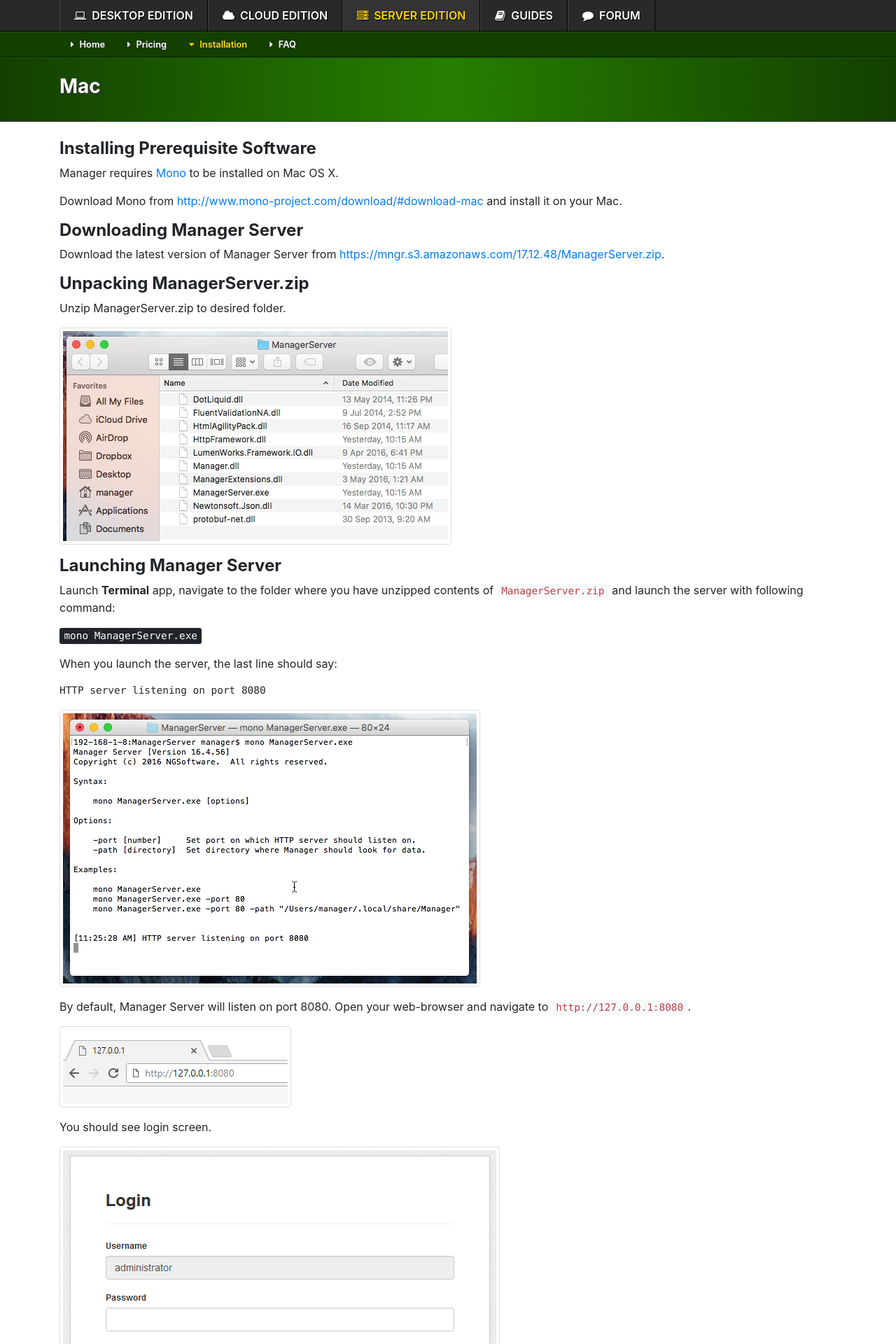
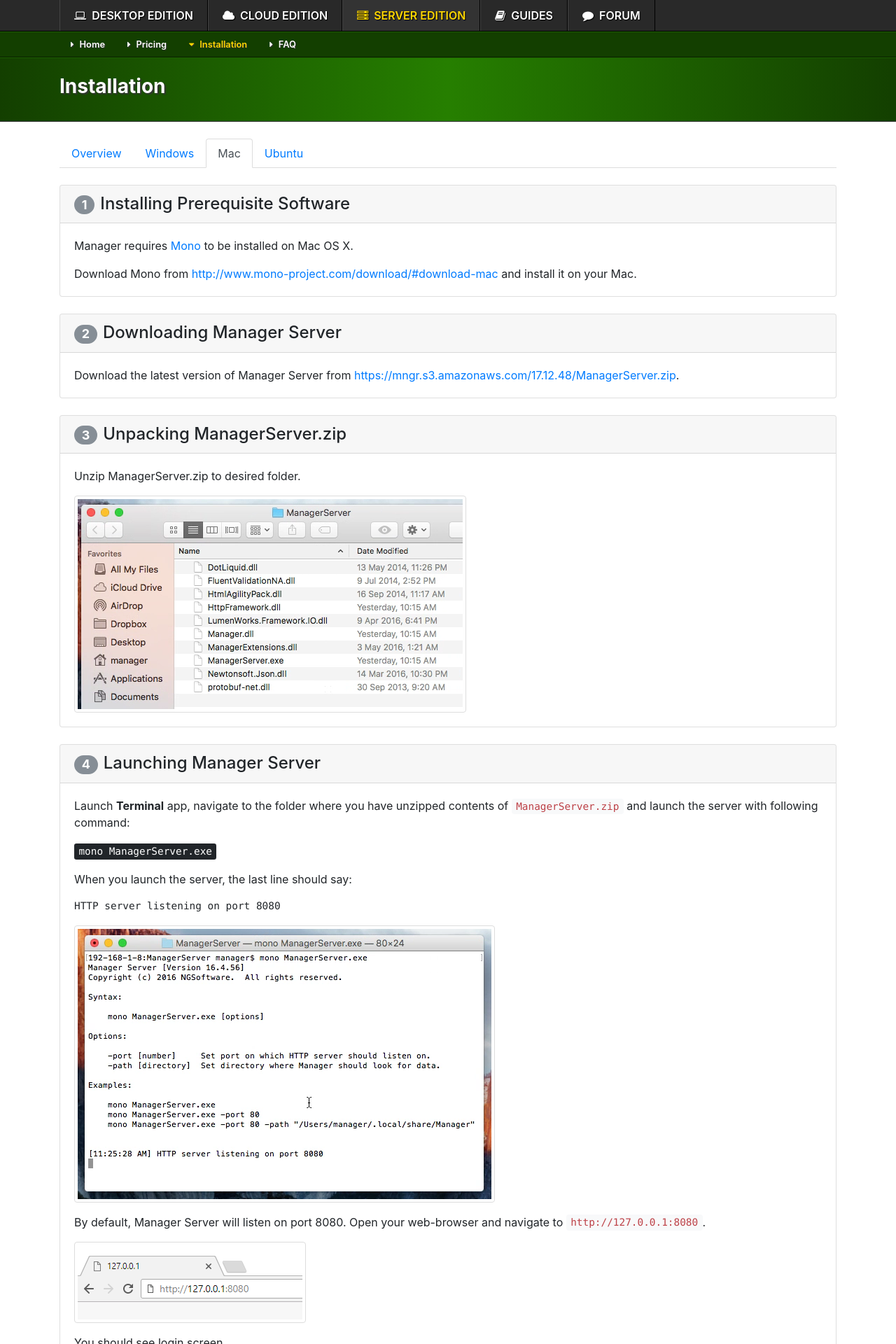
Before and after one commit to 3etechinns/www.manager.io, a Jekyll site: the page built from server/installation/mac/index.html, in a window 1280 px wide. Shown: the top 1920 px of the page at 70% size. Built offline with Jekyll 4.4.1, drawn with Linux system fonts in a browser that asks for light colours; comment, search, counter and statistics services are not loaded.

Commit message:
no message

```diff
--- a/_includes/header.html
+++ b/_includes/header.html
@@ -23,9 +23,9 @@
       .navbar-nav .nav-link:hover { text-decoration: underline }
       .navbar-nav .active > .nav-link { color: gold; background-color: #333 }
 
-      .nav .nav-item a { color: #fff }
-      .nav .nav-item a:hover { text-decoration: underline }
-      .nav .nav-item a.active { color: gold }
+      #secondary .nav-item a { color: #fff }
+      #secondary .nav-item a:hover { text-decoration: underline }
+      #secondary .nav-item a.active { color: gold }
     </style>
   </head>
   <body style="background-color: #111">
@@ -46,7 +46,7 @@
 {% if page.url == '/' or url_parts[1] == 'desktop' %}
 <div style="background-color: rgb(102,0,0); border-top: 1px solid #990000; border-bottom: 1px solid #330000; text-shadow: 1px 1px 1px #333">
 	<div class="container small" style="font-weight: 600">
-    <ul class="nav">
+    <ul id="secondary" class="nav">
       <li class="nav-item"><a href="/" class="nav-link{% if page.url == '/' %} active{% endif %}"><i class="fa fa-caret-{% if page.url == '/' %}down{% else %}right{% endif %} mr-2"></i>Home</a></li>
       <li class="nav-item"><a href="/desktop/screenshots/" class="nav-link{% if url_parts[2] == 'screenshots' %} active{% endif %}"><i class="fa fa-caret-{% if url_parts[2] == 'screenshots' %}down{% else %}right{% endif %} mr-2"></i>Screenshots</a></li>
       <li class="nav-item"><a href="/desktop/download/" class="nav-link{% if url_parts[2] == 'download' %} active{% endif %}"><i class="fa fa-caret-{% if url_parts[2] == 'download' %}down{% else %}right{% endif %} mr-2"></i>Download</a></li>
@@ -80,7 +80,7 @@
 {% if url_parts[1] == 'cloud' %}
 <div style="background-color: rgb(0,37,63); border-top: 1px solid #00375F; border-bottom: 1px solid #00121F; text-shadow: 1px 1px 1px #333">
 	<div class="container small" style="font-weight: 600">
-    <ul class="nav">
+    <ul id="secondary" class="nav">
       <li class="nav-item"><a href="/cloud/" class="nav-link{% if url_parts[2] == nil %} active{% endif %}"><i class="fa fa-caret-{% if url_parts[2] == nil %}down{% else %}right{% endif %} mr-2"></i>Home</a></li>
       <li class="nav-item"><a href="/cloud/pricing/" class="nav-link{% if url_parts[2] == 'pricing' %} active{% endif %}"><i class="fa fa-caret-{% if url_parts[2] == 'pricing' %}down{% else %}right{% endif %} mr-2"></i>Pricing</a></li>
       <li class="nav-item"><a href="/cloud/faq/" class="nav-link{% if url_parts[2] == 'faq' %} active{% endif %}"><i class="fa fa-caret-{% if url_parts[2] == 'faq' %}down{% else %}right{% endif %} mr-2"></i>FAQ</a></li>
@@ -109,7 +109,7 @@
 {% if url_parts[1] == 'server' %}
 <div style="background-color: rgb(19,63,0); border-top: 1px solid #1C5F00; border-bottom: 1px solid #091F00; text-shadow: 1px 1px 1px #333">
 	<div class="container small" style="font-weight: 600">
-    <ul class="nav">
+    <ul id="secondary" class="nav">
       <li class="nav-item"><a href="/server/" class="nav-link{% if url_parts[2] == nil %} active{% endif %}"><i class="fa fa-caret-{% if url_parts[2] == nil %}down{% else %}right{% endif %} mr-2"></i>Home</a></li>
       <li class="nav-item"><a href="/server/pricing/" class="nav-link{% if url_parts[2] == 'pricing' %} active{% endif %}"><i class="fa fa-caret-{% if url_parts[2] == 'pricing' %}down{% else %}right{% endif %} mr-2"></i>Pricing</a></li>
       <li class="nav-item"><a href="/server/installation/" class="nav-link{% if url_parts[2] == 'installation' %} active{% endif %}"><i class="fa fa-caret-{% if url_parts[2] == 'installation' %}down{% else %}right{% endif %} mr-2"></i>Installation</a></li>
--- a/server/installation/mac/index.html
+++ b/server/installation/mac/index.html
@@ -1,46 +1,43 @@
 ---
 layout: main
-title: Mac
+title: Installation
 ---
+<ul class="nav nav-tabs mb-4">
+  <li class="nav-item"><a class="nav-link" href="/server/installation">Overview</a></li>
+  <li class="nav-item"><a class="nav-link" href="/server/installation/windows">Windows</a></li>
+  <li class="nav-item"><a class="nav-link active" href="/server/installation/mac">Mac</a></li>
+  <li class="nav-item"><a class="nav-link" href="/server/installation/ubuntu">Ubuntu</a></li>
+</ul>
+
 {% assign release = site.data.releases | last %}
 
-<h4 class="font-weight-bold">Installing Prerequisite Software</h4>
-<p>Manager requires <a href="http://www.mono-project.com/">Mono</a> to be installed on Mac OS X.</p>
+<div class="card mb-4"><h4 class="card-header"><span class="badge badge-pill badge-secondary mr-2">1</span>Installing Prerequisite Software</h4><div class="card-body">
+<p class="card-text">Manager requires <a href="http://www.mono-project.com/">Mono</a> to be installed on Mac OS X.</p>
+<p class="card-text">Download Mono from <a href="http://www.mono-project.com/download/#download-mac">http://www.mono-project.com/download/#download-mac</a> and install it on your Mac.</p>
+</div></div>
 
-<p>Download Mono from <a href="http://www.mono-project.com/download/#download-mac">http://www.mono-project.com/download/#download-mac</a> and install it on your Mac.</p>
+<div class="card mb-4"><h4 class="card-header"><span class="badge badge-pill badge-secondary mr-2">2</span>Downloading Manager Server</h4><div class="card-body">
+<p class="card-text">Download the latest version of Manager Server from <a href="https://mngr.s3.amazonaws.com/{{ release.version }}/ManagerServer.zip">https://mngr.s3.amazonaws.com/{{ release.version }}/ManagerServer.zip</a>.</p>
+</div></div>
 
-<h4 class="font-weight-bold">Downloading Manager Server</h4>
+<div class="card mb-4"><h4 class="card-header"><span class="badge badge-pill badge-secondary mr-2">3</span>Unpacking ManagerServer.zip</h4><div class="card-body">
+<p class="card-text">Unzip ManagerServer.zip to desired folder.</p>
+<p class="card-text"><img src="folder.png" class="img-thumbnail"></p>
+</div></div>
 
-<p>Download the latest version of Manager Server from <a href="https://mngr.s3.amazonaws.com/{{ release.version }}/ManagerServer.zip">https://mngr.s3.amazonaws.com/{{ release.version }}/ManagerServer.zip</a>.</p>
+<div class="card mb-4"><h4 class="card-header"><span class="badge badge-pill badge-secondary mr-2">4</span>Launching Manager Server</h4><div class="card-body">
+<p class="card-text">Launch <strong>Terminal</strong> app, navigate to the folder where you have unzipped contents of <code>ManagerServer.zip</code> and launch the server with following command:</p>
+<p class="card-text"><kbd>mono ManagerServer.exe</kbd></p>
+<p class="card-text">When you launch the server, the last line should say:</p>
+<p class="card-text"><pre><code class="lang-auto">HTTP server listening on port 8080</code></pre></p>
+<p class="card-text"><img src="console.png" class="img-thumbnail"></p>
+<p class="card-text">By default, Manager Server will listen on port 8080. Open your web-browser and navigate to <code>http://127.0.0.1:8080</code>.</p>
+<p class="card-text"><img src="address.png" class="img-thumbnail"></p>
+<p class="card-text">You should see login screen.</p>
+<p class="card-text"><img src="login.png" class="img-thumbnail"></p>
+<p class="card-text">Default administrator password is empty so just click <kbd>Login</kbd> without entering any password.</p>
+</div></div>
 
-<h4 class="font-weight-bold">Unpacking ManagerServer.zip</h4>
-
-<p>Unzip ManagerServer.zip to desired folder.</p>
-
-<p><img src="folder.png" class="img-thumbnail"></p>
-
-<h4 class="font-weight-bold">Launching Manager Server</h4>
-
-<p>Launch <strong>Terminal</strong> app, navigate to the folder where you have unzipped contents of <code>ManagerServer.zip</code> and launch the server with following command:</p>
-
-<p><kbd>mono ManagerServer.exe</kbd></p>
-
-<p>When you launch the server, the last line should say:</p>
-
-<p></p><pre><code class="lang-auto">HTTP server listening on port 8080</code></pre>
-
-<p><img src="console.png" class="img-thumbnail"></p>
-
-<p>By default, Manager Server will listen on port 8080. Open your web-browser and navigate to <code>http://127.0.0.1:8080</code>.</p>
-
-<p><img src="address.png" class="img-thumbnail"></p>
-
-<p>You should see login screen.</p>
-
-<p><img src="login.png" class="img-thumbnail"></p>
-
-<p>Default administrator password is empty so just click <kbd>Login</kbd> without entering any password.</p>
-
-<h4 class="font-weight-bold">Remote access</h4>
-
-<p>Manager Server is basically a web server so setting up access from other computers on local network or Internet is the same as with any other web server. If you are not familiar how web servers work, consider signing up for <a href="http://www.manager.io/cloud">cloud edition</a> instead. Cloud edition works exactly the same as server edition without IT hassles.</p>
+<div class="card mb-4"><h4 class="card-header"><span class="badge badge-pill badge-secondary mr-2">5</span>Remote access</h4><div class="card-body">
+<p class="card-text">Manager Server is basically a web server so setting up access from other computers on local network or Internet is the same as with any other web server. If you are not familiar how web servers work, consider signing up for <a href="http://www.manager.io/cloud">cloud edition</a> instead. Cloud edition works exactly the same as server edition without IT hassles.</p>
+</div></div>
```
Also changed, not shown: server/installation/index.html (+7 -0 lines), server/installation/ubuntu/index.html (+13 -6 lines), server/installation/windows/index.html (+16 -9 lines).
